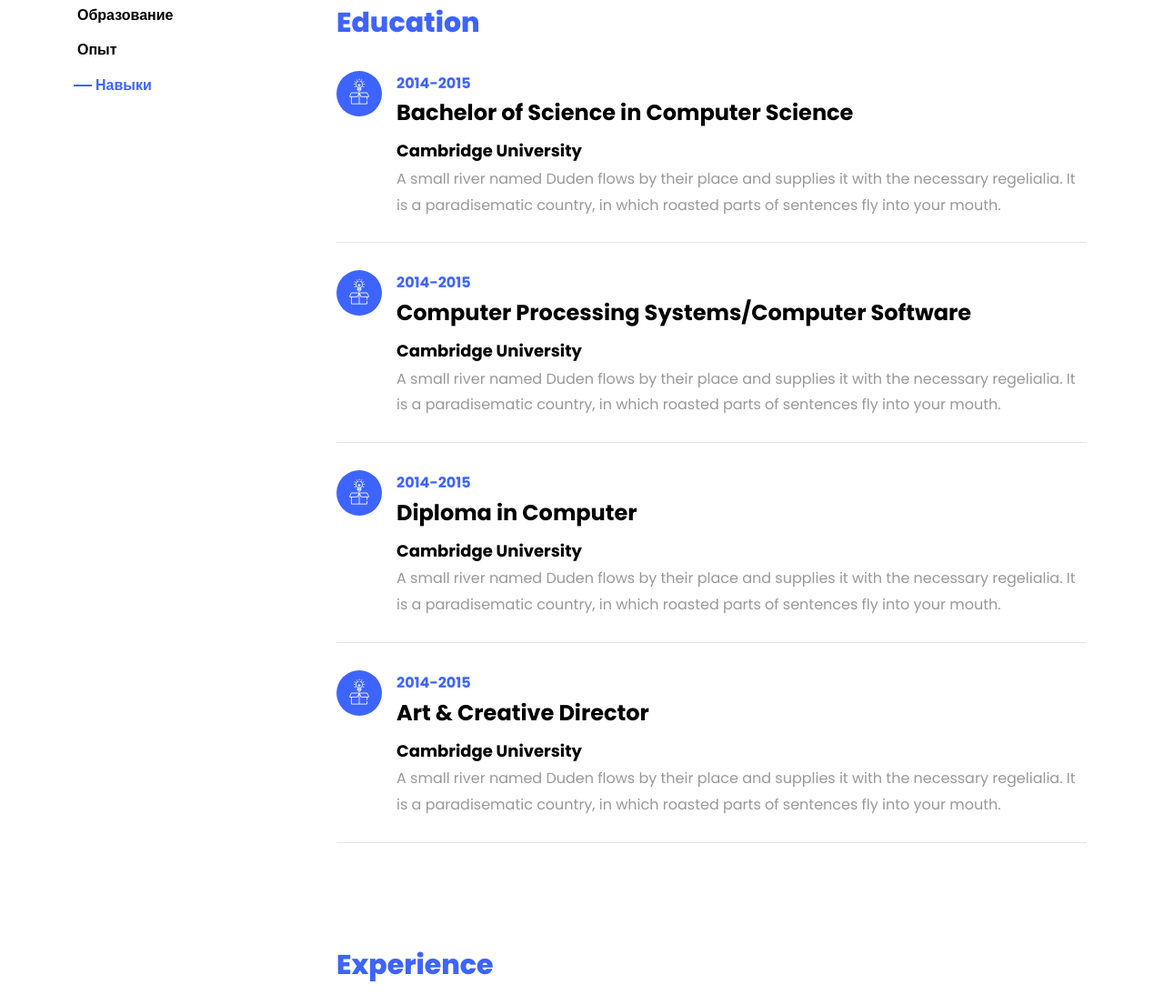
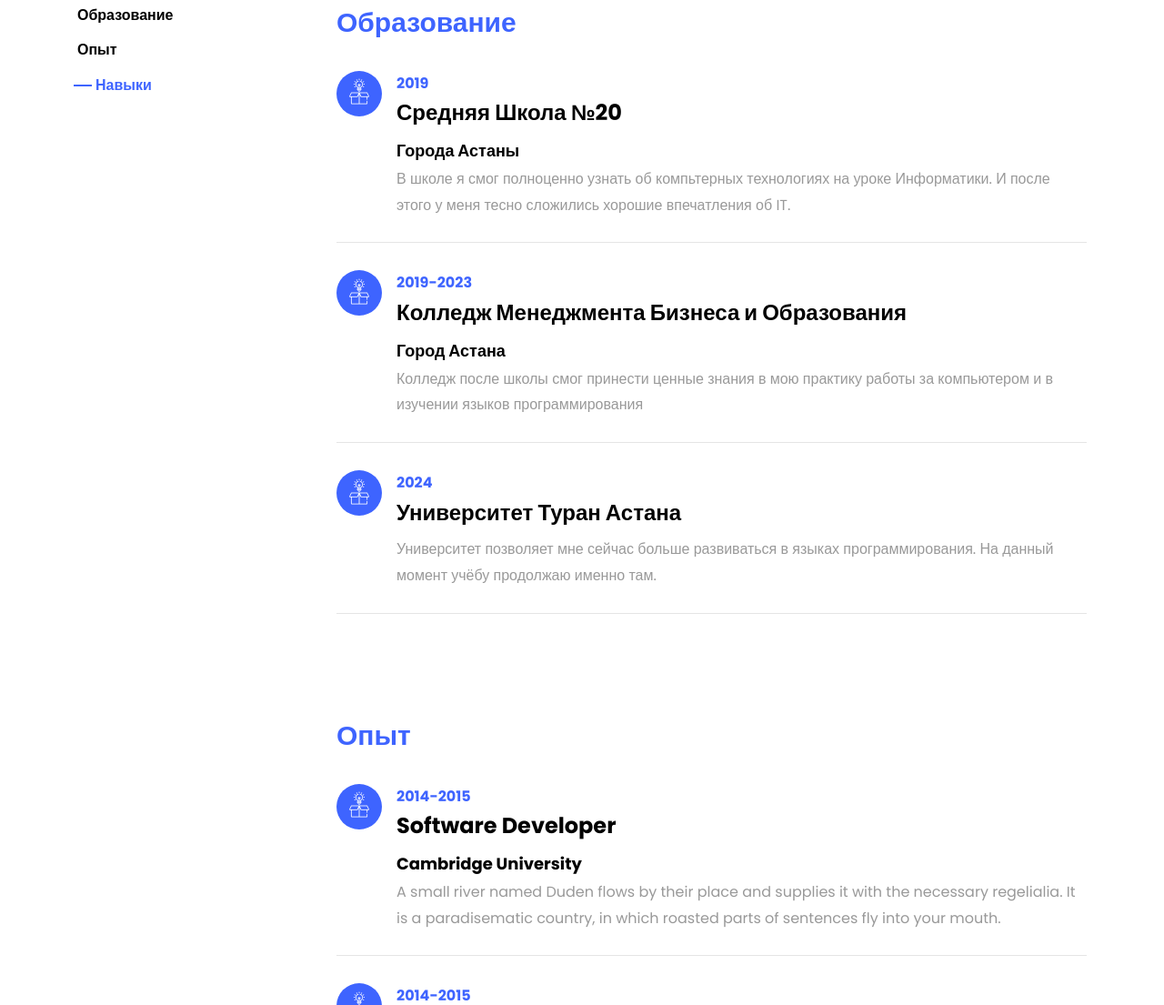
Before and after one commit to MrZulax/mrzulax.github.io, a plain HTML site: page index.html in a window 1280 px wide. Shown: the part 1556-2661 px from the top of the page at 91% size. Drawn offline with Linux system fonts and the light colour scheme; files whose address does not match are found by name.

Commit message:
Update index.html

```diff
--- a/index.html
+++ b/index.html
@@ -123,16 +123,16 @@
 					</div>
 					<div class="col-md-9">
 					  <div id="page-1" class= "page one">
-					  	<h2 class="heading">Education</h2>
+					  	<h2 class="heading">Образование</h2>
 					    <div class="resume-wrap d-flex ftco-animate">
 					    	<div class="icon d-flex align-items-center justify-content-center">
 					    		<span class="flaticon-ideas"></span>
 					    	</div>
 					    	<div class="text pl-3">
-		    					<span class="date">2014-2015</span>
-		    					<h2>Bachelor of Science in Computer Science</h2>
-		    					<span class="position">Cambridge University</span>
-		    					<p>A small river named Duden flows by their place and supplies it with the necessary regelialia. It is a paradisematic country, in which roasted parts of sentences fly into your mouth.</p>
+		    					<span class="date">2019</span>
+		    					<h2>Средняя Школа №20</h2>
+		    					<span class="position">Города Астаны</span>
+		    					<p>В школе я смог полноценно узнать об компьтерных технологиях на уроке Информатики. И после этого у меня тесно сложились хорошие впечатления об IT.</p>
 	    					</div>
 	    				</div>
 	    				<div class="resume-wrap d-flex ftco-animate">
@@ -140,10 +140,10 @@
 					    		<span class="flaticon-ideas"></span>
 					    	</div>
 					    	<div class="text pl-3">
-		    					<span class="date">2014-2015</span>
-		    					<h2>Computer Processing Systems/Computer Software</h2>
-		    					<span class="position">Cambridge University</span>
-		    					<p>A small river named Duden flows by their place and supplies it with the necessary regelialia. It is a paradisematic country, in which roasted parts of sentences fly into your mouth.</p>
+		    					<span class="date">2019-2023</span>
+		    					<h2>Колледж Менеджмента Бизнеса и Образования</h2>
+		    					<span class="position">Город Астана</span>
+		    					<p>Колледж после школы смог принести ценные знания в мою практику работы за компьютером и в изучении языков программирования</p>
 		    				</div>
 	    				</div>
 	    				<div class="resume-wrap d-flex ftco-animate">
@@ -151,27 +151,16 @@
 					    		<span class="flaticon-ideas"></span>
 					    	</div>
 					    	<div class="text pl-3">
-		    					<span class="date">2014-2015</span>
-		    					<h2>Diploma in Computer</h2>
-		    					<span class="position">Cambridge University</span>
-		    					<p>A small river named Duden flows by their place and supplies it with the necessary regelialia. It is a paradisematic country, in which roasted parts of sentences fly into your mouth.</p>
-		    				</div>
-	    				</div>
-	    				<div class="resume-wrap d-flex ftco-animate">
-	    					<div class="icon d-flex align-items-center justify-content-center">
-					    		<span class="flaticon-ideas"></span>
-					    	</div>
-					    	<div class="text pl-3">
-		    					<span class="date">2014-2015</span>
-		    					<h2>Art &amp; Creative Director</h2>
-		    					<span class="position">Cambridge University</span>
-		    					<p>A small river named Duden flows by their place and supplies it with the necessary regelialia. It is a paradisematic country, in which roasted parts of sentences fly into your mouth.</p>
+		    					<span class="date">2024</span>
+		    					<h2>Университет Туран Астана</h2>
+		    					<span class="position"></span>
+		    					<p>Университет позволяет мне сейчас больше развиваться в языках программирования. На данный момент учёбу продолжаю именно там.</p>
 		    				</div>
 	    				</div>
 					  </div>
 
 					  <div id="page-2" class= "page two">
-					  	<h2 class="heading">Experience</h2>
+					  	<h2 class="heading">Опыт</h2>
 					    <div class="resume-wrap d-flex ftco-animate">
 					    	<div class="icon d-flex align-items-center justify-content-center">
 					    		<span class="flaticon-ideas"></span>
```
